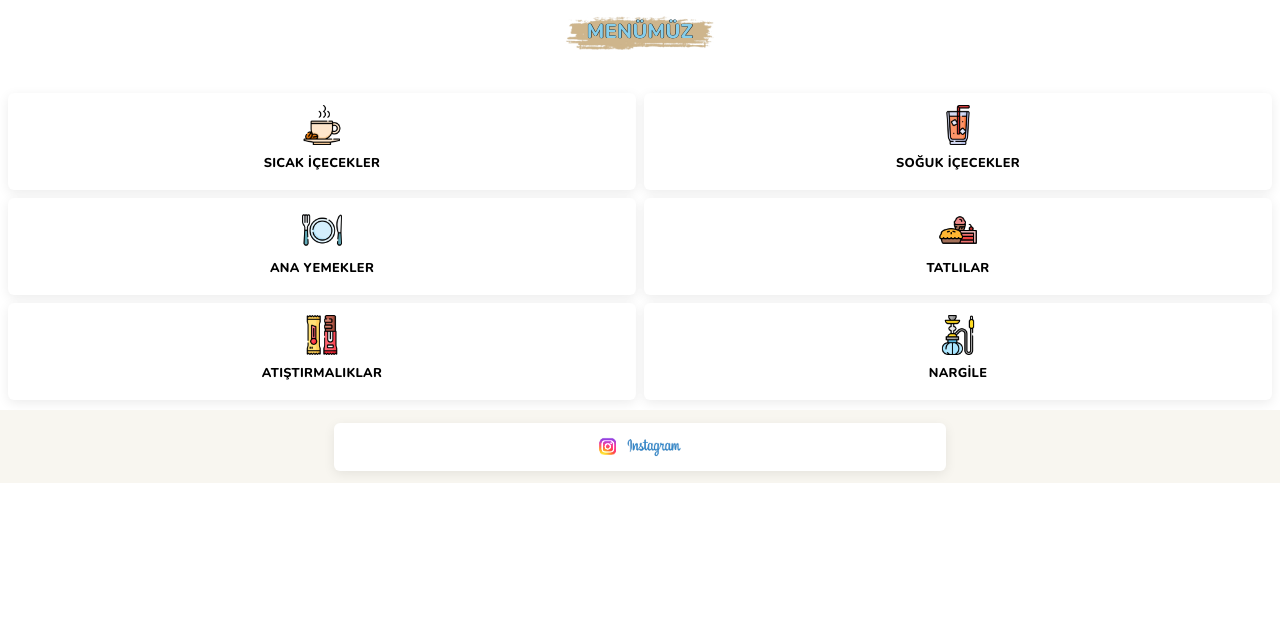
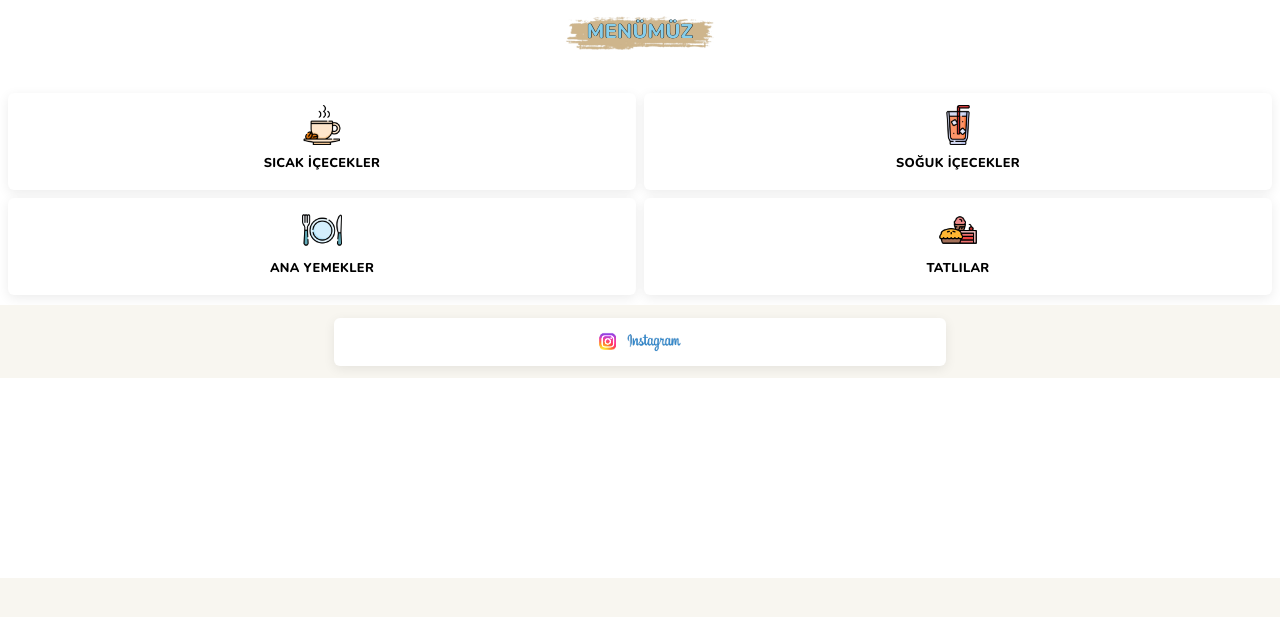
Before and after one commit to Serclarus/QR_Menu_TheeBbubb, a plain HTML site: page index.html in a window 1280 px wide. Shown: the part 199-816 px from the top of the page. Drawn offline with nearby package versions, Linux system fonts and the light colour scheme; no server answers.

Commit message:
FIX: Remove non-existent categories (Atıştırmalıklar, Nargile) from HTML

```diff
--- a/index.html
+++ b/index.html
@@ -47,18 +47,6 @@
                         <img src="desserts_icon.png" alt="Tatlılar" style="width: 40px; height: 40px;">
                     </div>
                     <h3>Tatlılar</h3>
-                </div>
-                <div class="category-card" data-category="snacks">
-                    <div class="category-icon">
-                        <img src="snacks_icon.png" alt="Atıştırmalıklar" style="width: 40px; height: 40px;">
-                    </div>
-                    <h3>Atıştırmalıklar</h3>
-                </div>
-                <div class="category-card" data-category="nargile">
-                    <div class="category-icon">
-                        <img src="hookah-icon.png" alt="Nargile" style="width: 40px; height: 40px;">
-                    </div>
-                    <h3>Nargile</h3>
                 </div>
             </div>
         </nav>
```
